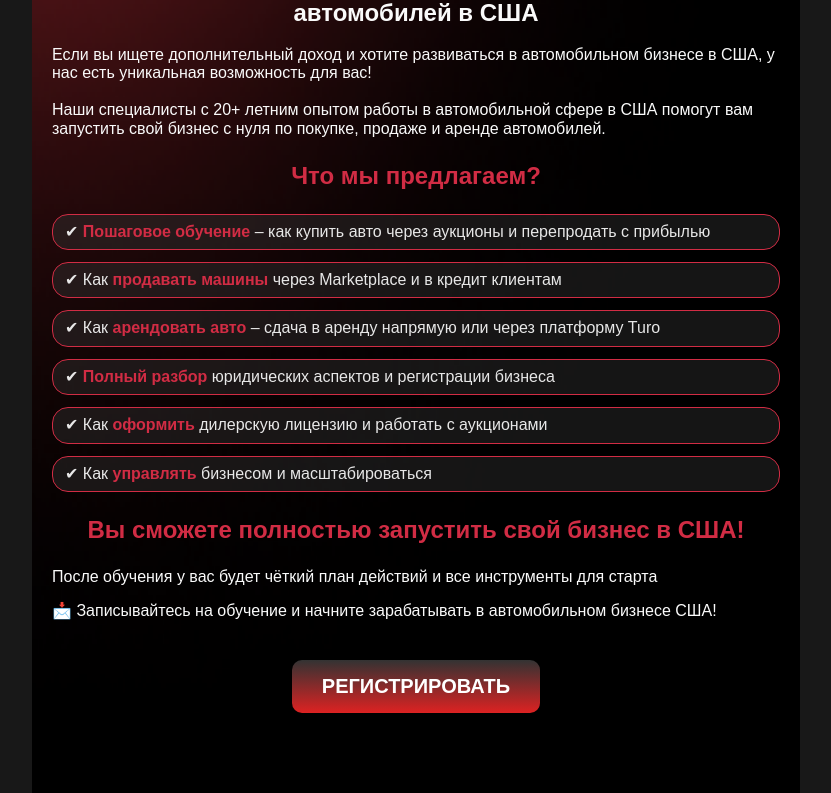
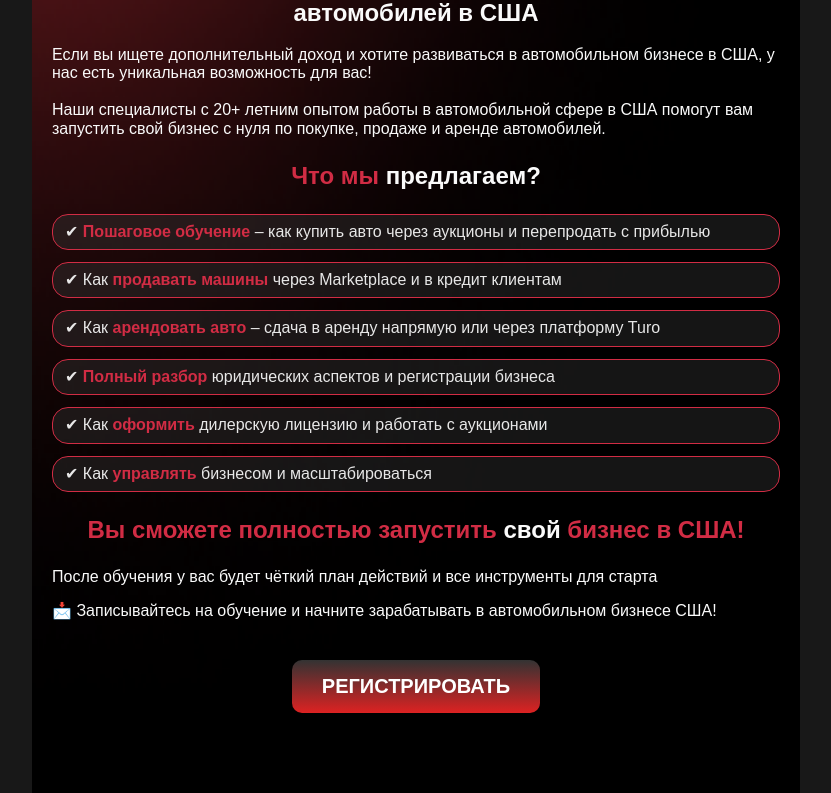
Before and after one commit to Jey2507/auto-usa, a React (Vite) app: page /business in a window 1280 px wide. Shown: the part 2170-2963 px from the top of the page, without its empty margins (224-1055 px from the left). Built offline with nearby package versions, Linux system fonts and the light colour scheme.

Commit message:
change color

```diff
--- a/src/pages/OnlineBusiness/OnlineBusiness.jsx
+++ b/src/pages/OnlineBusiness/OnlineBusiness.jsx
@@ -45,7 +45,7 @@ export default function OnlineBusiness() {
                 <p>Если вы ищете дополнительный доход и хотите развиваться в автомобильном бизнесе в США, у нас есть уникальная возможность для вас!<br /><br />
                 Наши специалисты с 20+ летним опытом работы в автомобильной сфере в США помогут вам запустить свой бизнес с нуля по покупке, продаже и аренде автомобилей.
                 </p>
-                <h3>Что мы предлагаем?</h3>
+                <h3>Что мы <span className={css.spanColorTwo}>предлагаем?</span></h3>
                 <ul className={css.listTPS}>
                     <li>✔<span className={css.spanColor}> Пошаговое обучение</span> – как купить авто через аукционы и перепродать с прибылью</li>
                     <li>✔ Как<span className={css.spanColor}> продавать машины</span> через Marketplace и в кредит клиентам</li>
@@ -54,7 +54,7 @@ export default function OnlineBusiness() {
                     <li>✔ Как<span className={css.spanColor}> оформить</span> дилерскую лицензию и работать с аукционами</li>
                     <li>✔ Как<span className={css.spanColor}> управлять</span> бизнесом и масштабироваться</li>
                 </ul>
-                <h3>Вы сможете полностью запустить свой бизнес в США!</h3>
+                <h3>Вы сможете полностью запустить <span className={css.spanColorTwo}>свой</span> бизнес в США!</h3>
                 <p>После обучения у вас будет чёткий план действий и все инструменты для старта</p>
                 <p>📩 Записывайтесь на обучение и начните зарабатывать в автомобильном бизнесе США!</p>
                 <div className={css.centerBox}>
--- a/src/pages/OnlineBusiness/OnlineBusiness.module.css
+++ b/src/pages/OnlineBusiness/OnlineBusiness.module.css
@@ -39,6 +39,10 @@
 .spanColor {
     color: #D12C44;
     font-weight: 600;
+}
+
+.spanColorTwo {
+    color: #fafafa;
 }
 
 .list {
```
